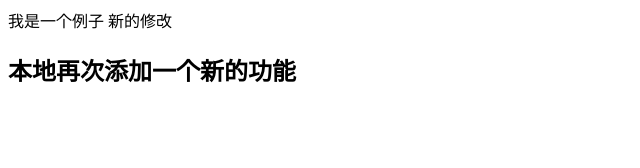
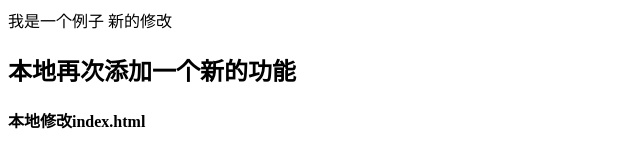
Before and after one commit to liuhaidan1025/lizi, a plain HTML site: page index.html in a window 1280 px wide. Shown: the whole page, without its empty margins (0-640 px from the left). Drawn offline with Linux system fonts and the light colour scheme.

Commit message:
添加本地index.html修改

```diff
--- a/index.html
+++ b/index.html
@@ -10,5 +10,6 @@
     我是一个例子 新的修改
 
     <h2>本地再次添加一个新的功能</h2>
+    <h4>本地修改index.html</h4>
   </body>
 </html>
```
